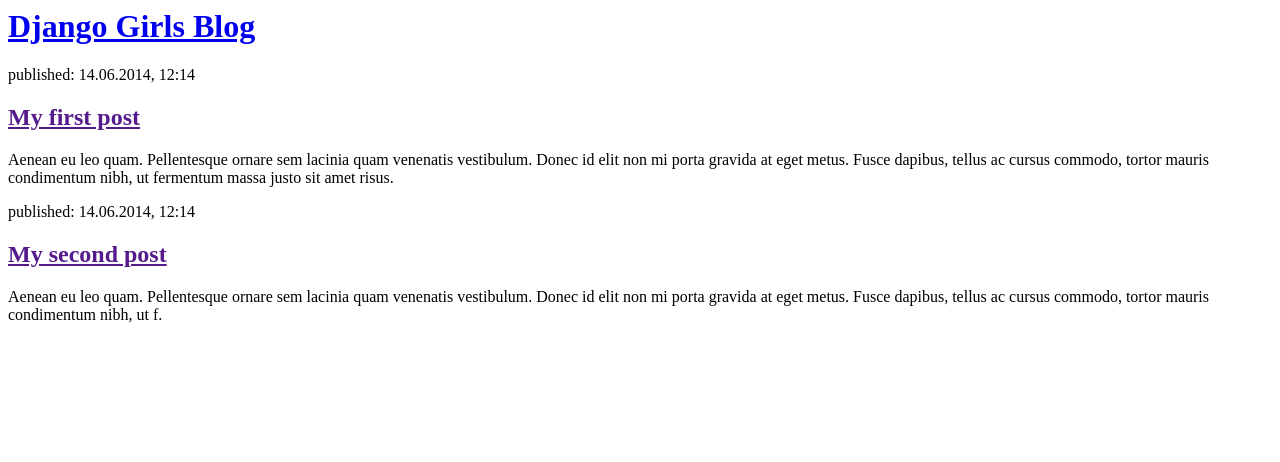
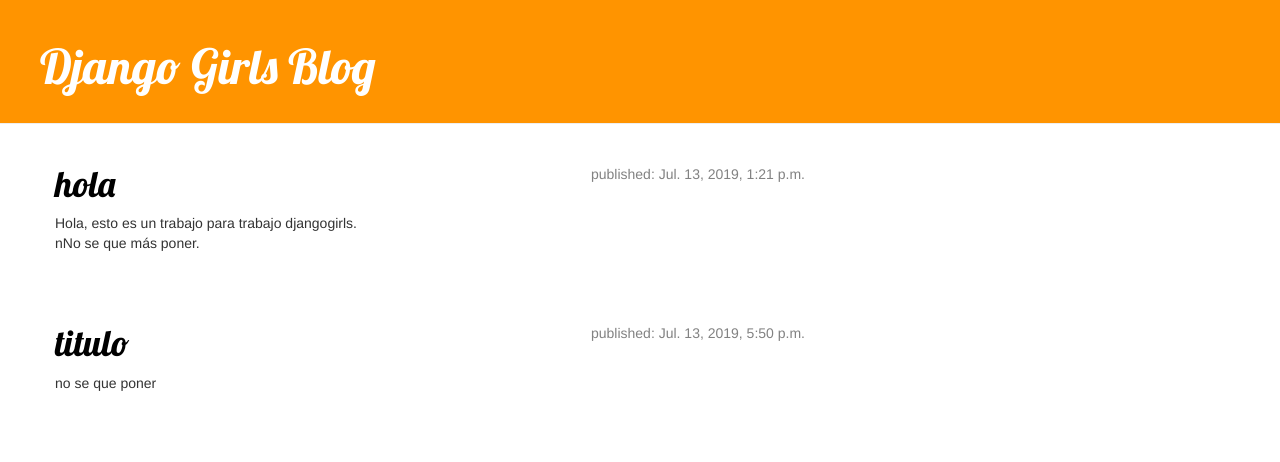
Before and after one commit to tati1997/djangogirls, a Django app: page / in a window 1280 px wide. Shown: the top 462 px of the page. Run offline with Django 3.2, Linux system fonts and the light colour scheme; data comes from the database, SQL or seed files in the repository; both versions use the stored data as it was after the commit; some libraries are stand-ins or nearby versions.

Commit message:
version final

```diff
--- /dev/null
+++ b/blog/static/css/blog.css
@@ -0,0 +1,52 @@
+h1 a {
+    color: #fca205;
+    font-family: 'Lobster';
+}
+
+.page-header {
+    background-color: #ff9400;
+    margin-top: 0;
+    padding: 20px 20px 20px 40px;
+}
+
+.page-header h1, .page-header h1 a, .page-header h1 a:visited, .page-header h1 a:active {
+    color: #ffffff;
+    font-size: 36pt;
+    text-decoration: none;
+}
+
+.content {
+    margin-left: 40px;
+}
+
+h1, h2, h3, h4 {
+    font-family: 'Lobster', cursive;
+}
+
+.date {
+    float: right;
+    color: #828282;
+}
+
+.save {
+    float: right;
+}
+
+.post-form textarea, .post-form input {
+    width: 100%;
+}
+
+.top-menu, .top-menu:hover, .top-menu:visited {
+    color: #ffffff;
+    float: right;
+    font-size: 26pt;
+    margin-right: 20px;
+}
+
+.post {
+    margin-bottom: 70px;
+}
+
+.post h1 a, .post h1 a:visited {
+    color: #000000;
+}
--- /dev/null
+++ b/blog/templates/blog/base.html
@@ -0,0 +1,28 @@
+<html>
+    {% load static %}
+    <head>
+        <title>Django Girls blog</title>
+        <link rel="stylesheet" href="//maxcdn.bootstrapcdn.com/bootstrap/3.2.0/css/bootstrap.min.css">
+        <link rel="stylesheet" href="//maxcdn.bootstrapcdn.com/bootstrap/3.2.0/css/bootstrap-theme.min.css">
+        <link rel="stylesheet" href="{% static 'css/blog.css' %}">
+        <link href="//fonts.googleapis.com/css?family=Lobster&subset=latin,latin-ext" rel="stylesheet" type="text/css">
+    </head>
+    <body>
+
+
+            <div class="page-header">
+                    <h1><a href="/">Django Girls Blog</a></h1>
+                </div>
+                <div class="content container">
+                        <div class="row">
+                                <div class="col-md-8">
+                                        {% block content %}
+                                        {% endblock %}
+                                        </div>
+                        </div>
+                    </div>
+
+
+
+    </body>
+</html>
--- a/blog/templates/blog/post_list.html
+++ b/blog/templates/blog/post_list.html
@@ -1,22 +1,14 @@
-<html>
-    <head>
-        <title>Django Girls blog</title>
-    </head>
-    <body>
-        <div>
-            <h1><a href="/">Django Girls Blog</a></h1>
-        </div>
 
-        <div>
-            <p>published: 14.06.2014, 12:14</p>
-            <h2><a href="">My first post</a></h2>
-            <p>Aenean eu leo quam. Pellentesque ornare sem lacinia quam venenatis vestibulum. Donec id elit non mi porta gravida at eget metus. Fusce dapibus, tellus ac cursus commodo, tortor mauris condimentum nibh, ut fermentum massa justo sit amet risus.</p>
-        </div>
+     {%extends "blog/base.html"%}
+     {% block content %}
 
-        <div>
-            <p>published: 14.06.2014, 12:14</p>
-            <h2><a href="">My second post</a></h2>
-            <p>Aenean eu leo quam. Pellentesque ornare sem lacinia quam venenatis vestibulum. Donec id elit non mi porta gravida at eget metus. Fusce dapibus, tellus ac cursus commodo, tortor mauris condimentum nibh, ut f.</p>
-        </div>
-    </body>
-</html>
+                                {% for post in posts %}
+                                    <div class="post">
+                                        <div class="date">
+                                            <p>published: {{ post.published_date }}</p>
+                                        </div>
+                                        <h1><a href="{% url 'post_detail' pk=post.pk %}">{{ post.title }}</a></h1>
+                                        <p>{{ post.text|linebreaksbr }}</p>
+                                    </div>
+                                {% endfor %}
+                                {% endblock %}
--- a/blog/urls.py
+++ b/blog/urls.py
@@ -6,6 +6,6 @@ from . import views
 urlpatterns = [
 
     path('', views.post_list, name='post_list'),
-
+    path('post/<int:pk>/', views.post_detail, name='post_detail'),
 
 ]
--- a/blog/views.py
+++ b/blog/views.py
@@ -1,5 +1,15 @@
 from django.shortcuts import render
 from django.http import HttpResponse
+from django.utils import timezone
+from django.shortcuts import render, get_object_or_404
+
+
+from .models import Post
 # Create your views here.
 def post_list(request):
-    return render(request,"blog/post_list.html")
+    post_list= Post.objects.filter(published_date__lte=timezone.now()).order_by('published_date')
+    return render(request,"blog/post_list.html", {"posts": post_list})
+
+def post_detail(request, pk):
+    post = get_object_or_404(Post, pk=pk)
+    return render(request, 'blog/post_detail.html', {'post': post})
--- a/core/urls.py
+++ b/core/urls.py
@@ -15,7 +15,7 @@ Including another URLconf
 """
 from django.contrib import admin
 from django.urls import path, include
-from django.http import HttpResponse
+
 
 
 
```
Also changed, not shown: blog/templates/blog/post_detail.html (added, +13 -0 lines), db.sqlite3, 1 other file.
